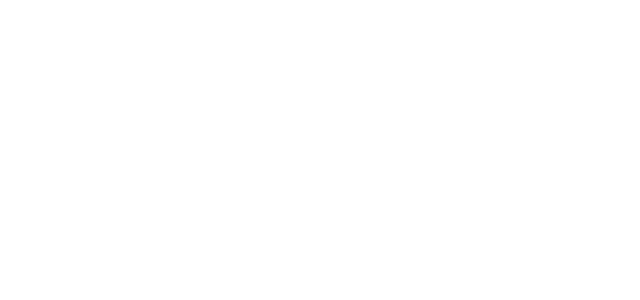
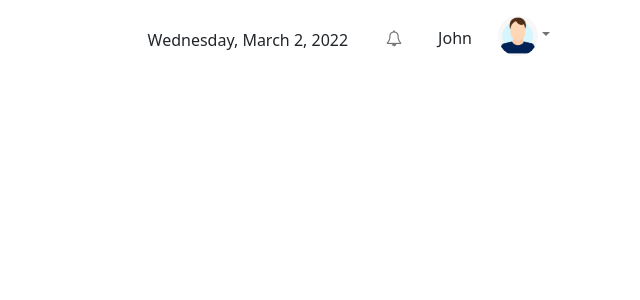
Before and after one commit to Ultra-Techies/Todolist-Frontend, an Angular app: page /navbar in a window 1280 px wide. Before the commit this address led to /. Shown: the top 300 px of the page, without its empty margins (640-1280 px from the left). Built offline with nearby package versions, Linux system fonts and the light colour scheme.

Commit message:
Added a Navbar

```diff
--- a/src/app/app-routing.module.ts
+++ b/src/app/app-routing.module.ts
@@ -4,10 +4,12 @@
 import { SignupComponent } from './signup/signup.component';
 // import { TodoComponent } from './todo/todo.component';
 import { ProfileComponent } from './profile/profile.component';
+import { NavbarComponent } from './navbar/navbar.component';
 const routes: Routes = [
   {path:'', redirectTo:'signup', pathMatch:'full'},
   { path: 'profile', component:ProfileComponent},
-  { path: 'signup', component: SignupComponent }
+  { path: 'signup', component: SignupComponent },
+  {path:'navbar', component: NavbarComponent}
 ];
 
 @NgModule({
--- /dev/null
+++ b/src/app/navbar/navbar.component.css
@@ -0,0 +1,3 @@
+/* .nav-item{
+    margin: 20px;
+} */
--- /dev/null
+++ b/src/app/navbar/navbar.component.html
@@ -0,0 +1,31 @@
+<div class="container">
+<nav class="navbar navbar-light navbar-expand-sm">
+    <div class="collapse navbar-collapse" id="navbar-list-4">
+      <ul class="navbar-nav ml-auto" style="margin-left: auto;">
+        <li class="nav-item" style="margin: 20px;">
+          <p>{{today | date:'fullDate'}}</p>
+        </li>
+        <li class="nav-iten" style="margin: 10px;">
+          <a class="nav-link" href = "#">
+            <i class="fa fa-bell-o" aria-hidden="true"></i>
+          </a>
+        </li>
+        <li class="nav-item" style="margin: 18px;">
+          <P>John</P>
+        </li>
+
+        <li class="nav-item dropdown">
+          <a class="nav-link dropdown-toggle" href="#" id="navbarDropdownMenuLink" role="button" data-toggle="dropdown" aria-haspopup="true" aria-expanded="false">
+            <img src="{{imageSrc}}" alt="{{imageAlt}}"width="40" height="40" class="rounded-circle" >
+          </a>
+          <div class="dropdown-menu" aria-labelledby="navbarDropdownMenuLink">
+            <a class="dropdown-item" href="#">Dashboard</a>
+            <a class="dropdown-item" href="#">Edit Profile</a>
+            <a class="dropdown-item" href="#">Log Out</a>
+          </div>
+        </li>
+
+      </ul>
+    </div>
+  </nav>
+</div>
--- /dev/null
+++ b/src/app/navbar/navbar.component.ts
@@ -0,0 +1,17 @@
+import { Component, OnInit } from '@angular/core';
+import { RouterLink } from '@angular/router';
+@Component({
+  selector: 'app-navbar',
+  templateUrl: './navbar.component.html',
+  styleUrls: ['./navbar.component.css']
+})
+export class NavbarComponent implements OnInit {
+  imageSrc = 'assets/images/Avatar.png'
+  imageAlt = 'Avatar'
+  today: number = Date.now();
+  constructor() { }
+
+  ngOnInit(): void {
+  }
+
+}
--- a/src/app/profile/profile.component.html
+++ b/src/app/profile/profile.component.html
@@ -12,7 +12,10 @@
             <div class="p-3 py-5" style="margin-top: -50px;">
                 <div class="d-flex justify-content-between align-items-center mb-3">
                     <h4 class="text-right">Profile Settings</h4>
-                </div>
+                    <a href="#">
+                        <i class="fa fa-pencil" aria-hidden="true">Edit</i>
+                        </a>
+                    </div>
                 <div class="row mt-2">
                     <div class="col-md-6"><label class="labels">UserName</label><input type="text" class="form-control" placeholder="UserName" value=""></div>
                     <div class="col-md-6"><label class="labels">FullName</label><input type="text" class="form-control" value="" placeholder="FullName"></div>
--- a/src/app/signup/signup.component.css
+++ b/src/app/signup/signup.component.css
@@ -9,10 +9,6 @@
     /* margin-left: 60px; */
     /* margin-left:30px ; */
     margin-top: 150px;
-}
-.col-md-8{
-
-    /* margin-left: 10px; */
 }
 .btn{
     width:100%;
```
Also changed, not shown: src/app/app.module.ts (+5 -2 lines), 1 other file (tests, documents, lock files or other folders).
